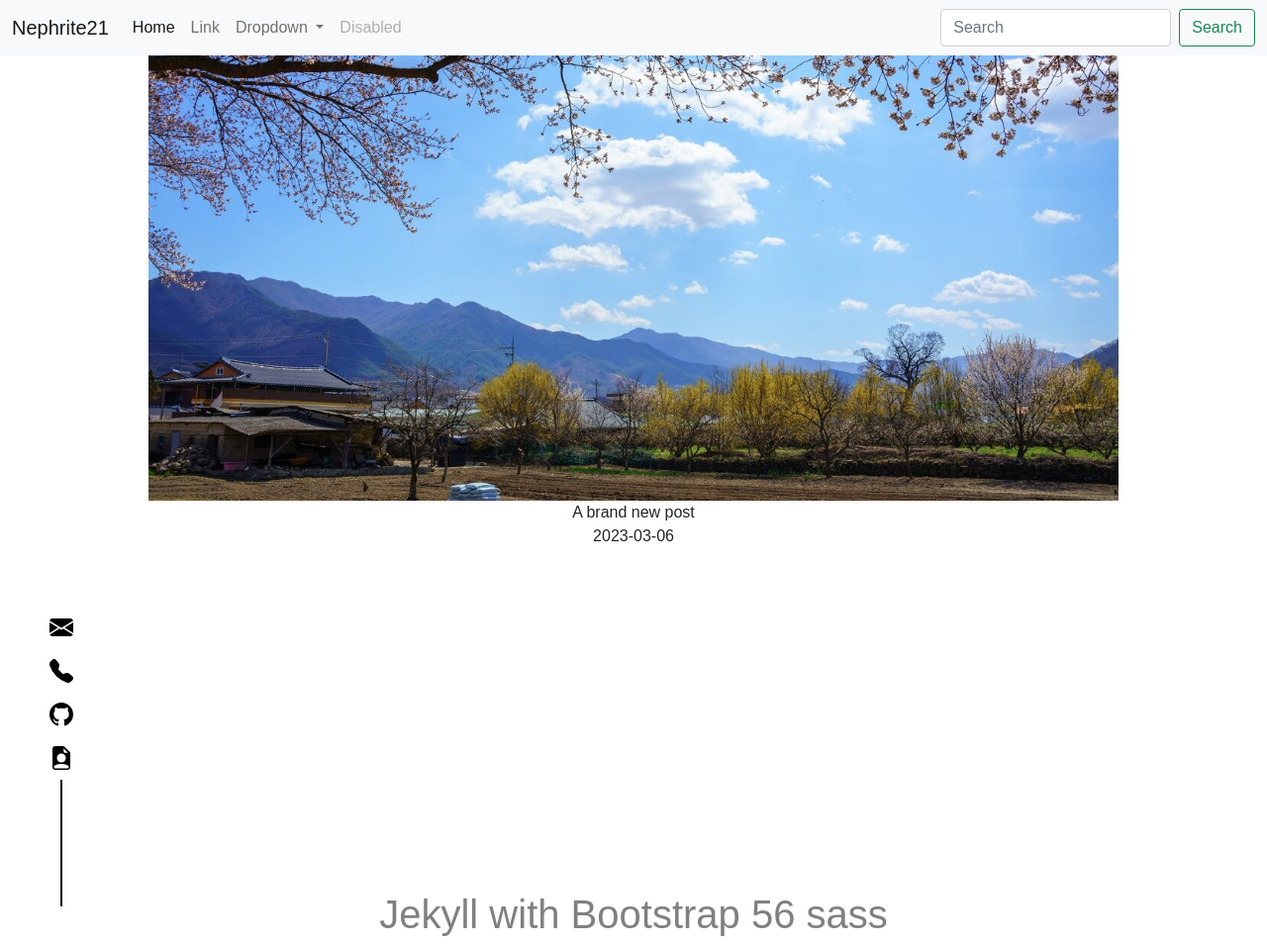
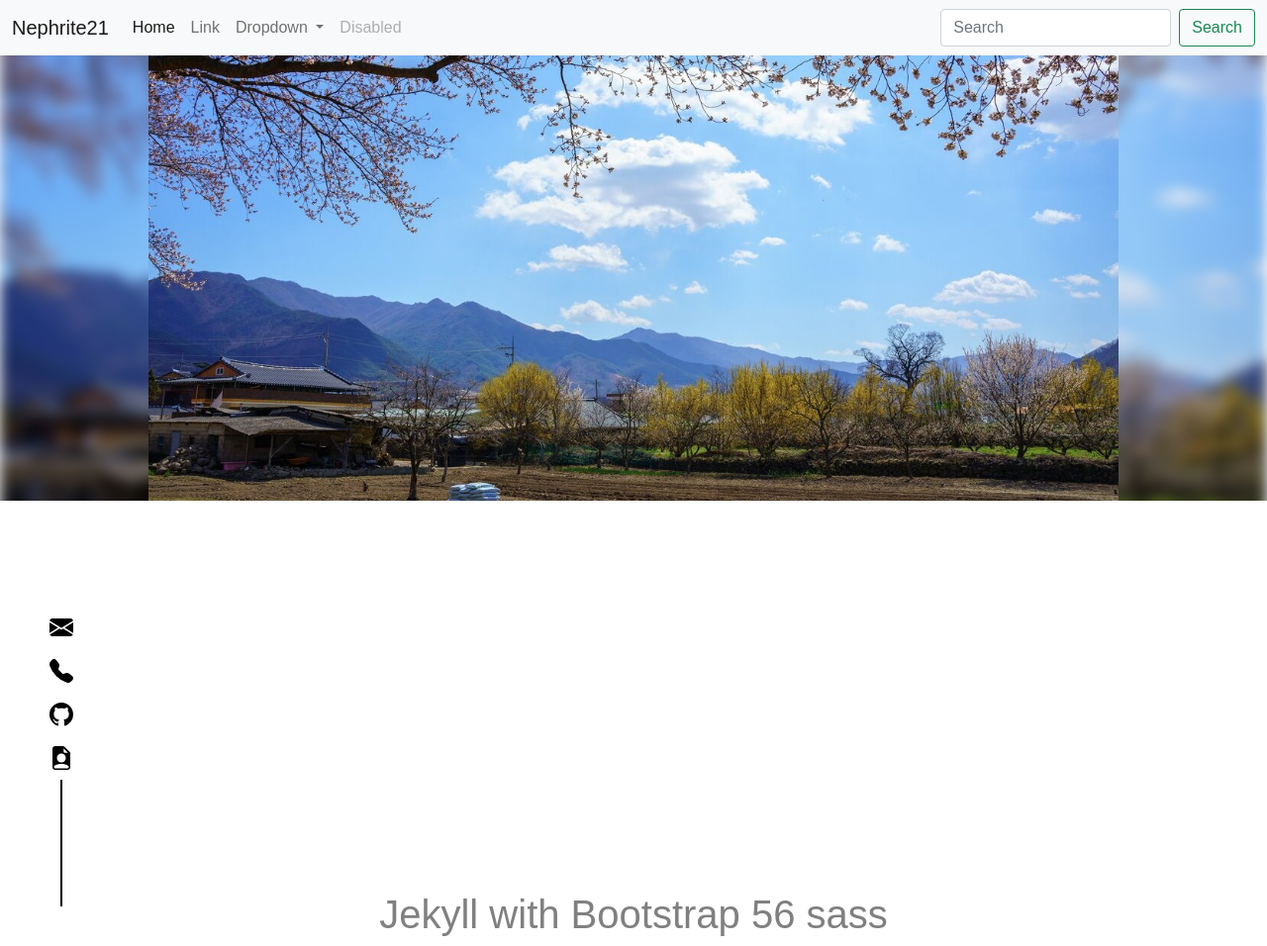
Before and after one commit to Nephrite21/Nephrite21.github.io, a Jekyll site: the page built from index.html, in a window 1280 px wide. Shown: the whole page at 99% size. Built offline with Jekyll 4.4.1, drawn with Linux system fonts in a browser that asks for light colours.

Commit message:
Complete banner form

```diff
--- a/_layouts/post.html
+++ b/_layouts/post.html
@@ -2,8 +2,8 @@
 layout: default
 ---
 <div id="banner">
-    <!--<div id="bannerbackgroundimg"><img id="bannerbackgroundimgsource" src="{{ page.mainimgsrc }}" alt="bannerbackground"></div>-->
-    <div id="bannerimg"><img id="bannerimgsource" src="{{ page.mainimgsrc }}" alt="banner"></div>
+    <div id="bannerbackgroundimg"><img id="bannerbackgroundimgsource" src="{{ page.mainimgsrc }}" alt="bannerbackground"></div>
+    <div id="bannerimg"><img id="bannerimgsource" class="container-md" src="{{ page.mainimgsrc }}" alt="banner"></div>
     <div class="posttitle">{{ page.title }}</div>
     <div class="date">{{ page.date }}</div>
 </div>
--- a/_sass/layout/banner.scss
+++ b/_sass/layout/banner.scss
@@ -1,8 +1,27 @@
+#banner{
+    width: 100vw;
+    height: 450px;
+    text-align: center;
+    position: relative;
+    overflow: hidden;
+}
+#bannerbackgtoundimg{
+    width: 100%;
+    height: 100%;
+    z-index: 0;
+}
+#bannerbackgroundimgsource{
+    filter: blur(7px);
+    position: absolute;
+    width: 100%;
+    top: 50%;
+    left: 50%;
+    transform: translate(-50%,-50%);
+}
 #bannerimg{
     width: 100%;
-    height: 450px;
     overflow: hidden;
-    position: relative;
+    z-index: 1;
 }
 #bannerimgsource{
     position: absolute;
@@ -11,7 +30,3 @@
     transform: translate(-50%,-50%);
     width: 100%;
 }
-#banner{
-    width: 100%;
-    text-align: center;
-}
```
Also changed, not shown: 3 other files.
